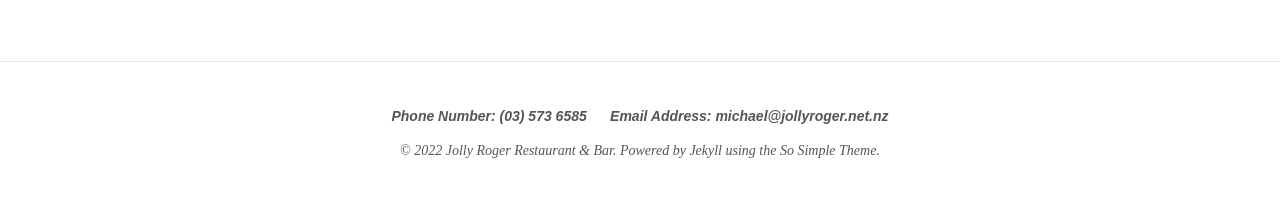
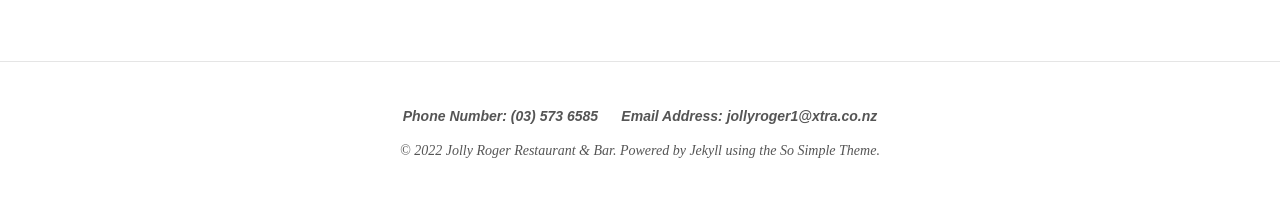
Before and after one commit to daveharris/jollyroger.net.nz, a Jekyll site: the page built from index.md, in a window 1280 px wide. Shown: the part 1008-1220 px from the top of the page. Built offline with Jekyll 4.4.1, drawn with Linux system fonts in a browser that asks for light colours; nearby versions of some CDN libraries.

Commit message:
Update email address

```diff
--- a/_config.yml
+++ b/_config.yml
@@ -11,7 +11,7 @@ search:           false
 owner:
   name:           'Jolly Roger Restaurant & Bar'
   avatar:         bio-photo.jpg
-  email:          michael@jollyroger.net.nz
+  email:          jollyroger1@xtra.co.nz
   phone:          '(03) 573 6585'
 
 # Analytics and webmaster tools stuff goes here
```
